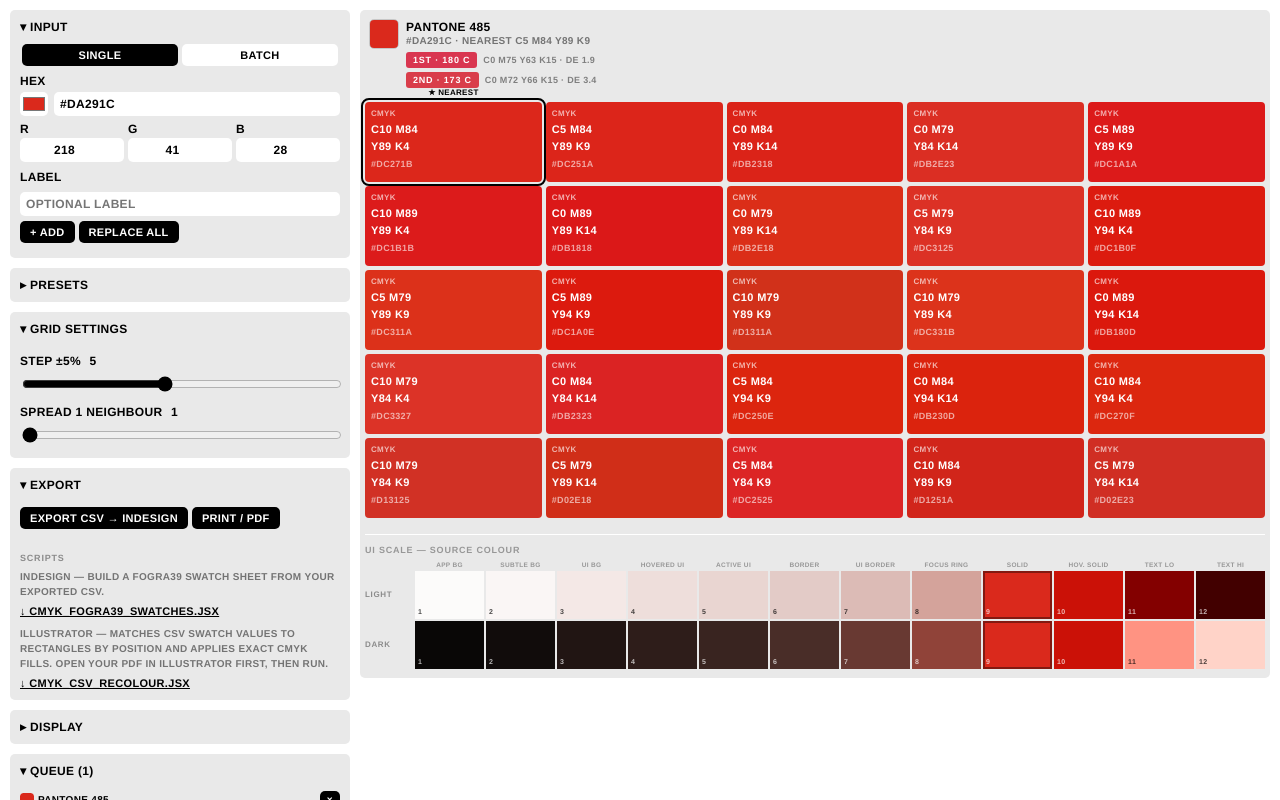
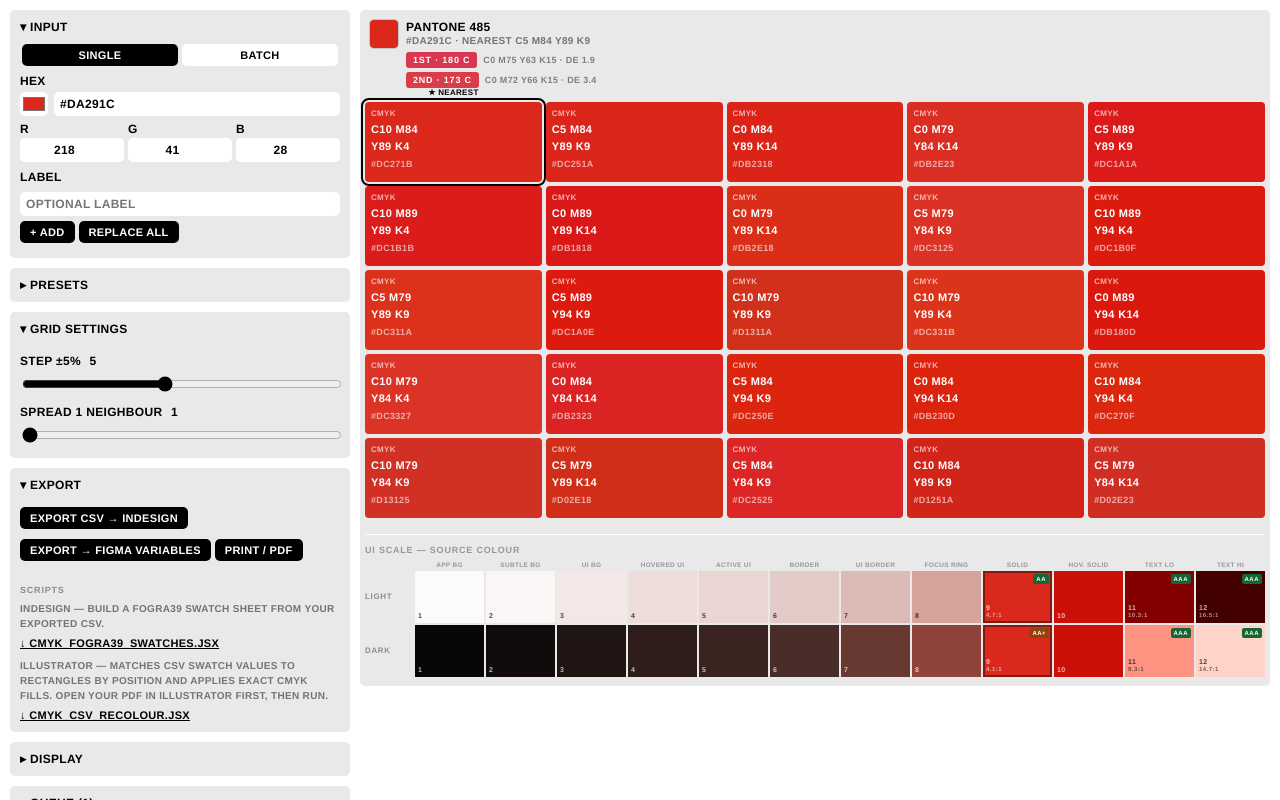
Before and after one commit to ndavidhill/cmyk-grid, a Next.js app: page / in a window 1280 px wide. Built offline with nearby package versions, Linux system fonts and the light colour scheme.

Commit message:
Additional Features

```diff
--- a/src/app/cmyk/CMYKTester.jsx
+++ b/src/app/cmyk/CMYKTester.jsx
@@ -1,13 +1,54 @@
 'use client';
-import { useState } from 'react';
+import { useState, useEffect } from 'react';
 import Controls from './components/Controls';
 import ColourResult from './components/ColourResult';
 
+const STORAGE_KEY = 'cmyk-grid-session';
+const DEFAULT_COLOURS = [{ r: 218, g: 41, b: 28, label: 'Pantone 485' }];
+
+function loadSession() {
+  try {
+    const raw = localStorage.getItem(STORAGE_KEY);
+    if (!raw) return null;
+    const parsed = JSON.parse(raw);
+    // Basic validation
+    if (!Array.isArray(parsed.colours) || parsed.colours.length === 0) return null;
+    return parsed;
+  } catch (e) {
+    return null;
+  }
+}
+
+function saveSession(colours, step, spread, inverted) {
+  try {
+    localStorage.setItem(STORAGE_KEY, JSON.stringify({ colours, step, spread, inverted }));
+  } catch (e) {}
+}
+
 export default function CMYKTester() {
-  const [colours, setColours] = useState([{ r: 218, g: 41, b: 28, label: 'Pantone 485' }]);
-  const [step, setStep] = useState(5);
-  const [spread, setSpread] = useState(1);
+  const [ready, setReady]       = useState(false);
+  const [colours, setColours]   = useState(DEFAULT_COLOURS);
+  const [step, setStep]         = useState(5);
+  const [spread, setSpread]     = useState(1);
   const [inverted, setInverted] = useState(false);
+
+  // Hydrate from localStorage on first mount (client only)
+  useEffect(() => {
+    const saved = loadSession();
+    if (saved) {
+      setColours(saved.colours);
+      if (saved.step)    setStep(saved.step);
+      if (saved.spread)  setSpread(saved.spread);
+      if (saved.inverted !== undefined) setInverted(saved.inverted);
+    }
+    setReady(true);
+  }, []);
+
+  // Persist any change
+  useEffect(() => {
+    if (!ready) return;
+    saveSession(colours, step, spread, inverted);
+  }, [colours, step, spread, inverted, ready]);
 
   const bg     = inverted ? '#000' : '#fff';
   const fg     = inverted ? '#fff' : '#000';
@@ -15,19 +56,12 @@ export default function CMYKTester() {
 
   return (
     <div style={{
-      display: 'flex',
-      height: '100vh',
-      overflow: 'hidden',
-      background: bg,
-      color: fg,
+      display: 'flex', height: '100vh', overflow: 'hidden',
+      background: bg, color: fg,
       fontFamily: 'Helvetica, Arial, sans-serif',
-      fontSize: 12,
-      fontWeight: 'bold',
-      textTransform: 'uppercase',
-      letterSpacing: '0.02rem',
-      '--color-bg': bg,
-      '--color-fg': fg,
-      '--color-accent': accent,
+      fontSize: 12, fontWeight: 'bold',
+      textTransform: 'uppercase', letterSpacing: '0.02rem',
+      '--color-bg': bg, '--color-fg': fg, '--color-accent': accent,
     }}>
       <style>{`
         *, *::before, *::after { box-sizing: border-box; }
@@ -37,143 +71,60 @@ export default function CMYKTester() {
         a { color: ${fg}; }
         a:hover { opacity: 0.25; text-decoration: none; }
         button:hover { opacity: 0.25; }
-
         @media (max-width: 800px) {
           body, html { overflow: auto; }
           .overlay-panel { position: relative !important; width: 100vw !important; height: auto !important; }
           .main-area { position: relative !important; width: calc(100vw - 20px) !important; height: auto !important; top: auto !important; right: auto !important; margin: 10px auto 0 !important; }
         }
-
         @media print {
-          /* ── Force colour backgrounds to print ── */
-          * {
-            -webkit-print-color-adjust: exact !important;
-            print-color-adjust: exact !important;
-            color-adjust: exact !important;
-          }
-
-          /* ── Reset page chrome ── */
-          @page {
-            size: A3 landscape;
-            margin: 12mm;
-          }
-
-          body, html {
-            overflow: visible !important;
-            background: white !important;
-            margin: 0 !important;
-            padding: 0 !important;
-          }
-
-          /* ── Hide the sidebar ── */
+          * { -webkit-print-color-adjust: exact !important; print-color-adjust: exact !important; color-adjust: exact !important; }
+          @page { size: A3 landscape; margin: 12mm; }
+          body, html { overflow: visible !important; background: white !important; margin: 0 !important; padding: 0 !important; }
           .no-print { display: none !important; }
-
-          /* ── Full-width print area ── */
-          .print-area {
-            position: static !important;
-            width: 100% !important;
-            height: auto !important;
-            overflow: visible !important;
-            top: auto !important;
-            right: auto !important;
-            left: auto !important;
-          }
-
-          /* ── Print header ── */
-          .print-header {
-            display: flex !important;
-            justify-content: space-between;
-            align-items: baseline;
-            border-bottom: 1px solid #000;
-            padding-bottom: 4mm;
-            margin-bottom: 6mm;
-          }
-
-          /* ── Keep each colour group together ── */
-          .colour-group {
-            break-inside: avoid;
-            page-break-inside: avoid;
-          }
-
-          /* ── Swatch grid cells never break mid-row ── */
-          .swatch-cell {
-            break-inside: avoid;
-            page-break-inside: avoid;
-          }
+          .print-area { position: static !important; width: 100% !important; height: auto !important; overflow: visible !important; top: auto !important; right: auto !important; left: auto !important; }
+          .print-header { display: flex !important; justify-content: space-between; align-items: baseline; border-bottom: 1px solid #000; padding-bottom: 4mm; margin-bottom: 6mm; }
+          .colour-group { break-inside: avoid; page-break-inside: avoid; }
+          .swatch-cell { break-inside: avoid; page-break-inside: avoid; }
         }
       `}</style>
 
-      {/* Overlay panel — hidden on print */}
-      <div
-        className="overlay-panel no-print"
-        style={{
-          position: 'fixed',
-          top: 0, left: 0,
-          width: 350,
-          height: '100vh',
-          padding: 10,
-          paddingRight: 0,
-          zIndex: 1000,
-          overflowY: 'auto',
-          scrollbarWidth: 'none',
-          msOverflowStyle: 'none',
-          background: bg,
-          color: fg,
-        }}
-      >
+      <div className="overlay-panel no-print" style={{
+        position: 'fixed', top: 0, left: 0,
+        width: 350, height: '100vh',
+        padding: 10, paddingRight: 0,
+        zIndex: 1000, overflowY: 'auto',
+        scrollbarWidth: 'none', msOverflowStyle: 'none',
+        background: bg, color: fg,
+      }}>
         <Controls
-          colours={colours}
-          setColours={setColours}
-          step={step}
-          setStep={setStep}
-          spread={spread}
-          setSpread={setSpread}
-          inverted={inverted}
-          setInverted={setInverted}
+          colours={colours} setColours={setColours}
+          step={step} setStep={setStep}
+          spread={spread} setSpread={setSpread}
+          inverted={inverted} setInverted={setInverted}
         />
       </div>
 
-      {/* Main canvas */}
-      <div
-        className="main-area print-area"
-        style={{
-          position: 'absolute',
-          top: 10, right: 10,
-          width: 'calc(100vw - 370px)',
-          height: 'calc(100vh - 20px)',
-          overflowY: 'auto',
-          scrollbarWidth: 'none',
-        }}
-      >
-        {/* Print-only header */}
+      <div className="main-area print-area" style={{
+        position: 'absolute', top: 10, right: 10,
+        width: 'calc(100vw - 370px)', height: 'calc(100vh - 20px)',
+        overflowY: 'auto', scrollbarWidth: 'none',
+      }}>
         <div className="print-header" style={{ display: 'none' }}>
-          <div style={{
-            fontFamily: 'Helvetica, Arial, sans-serif',
-            fontSize: 14, fontWeight: 'bold',
-            textTransform: 'uppercase', letterSpacing: '0.05rem',
-          }}>
+          <div style={{ fontFamily: 'Helvetica, Arial, sans-serif', fontSize: 14, fontWeight: 'bold', textTransform: 'uppercase', letterSpacing: '0.05rem' }}>
             CMYK Colour Reference — FOGRA39
           </div>
-          <div style={{
-            fontFamily: 'Helvetica, Arial, sans-serif',
-            fontSize: 9, opacity: 0.5,
-            textTransform: 'uppercase', letterSpacing: '0.02rem',
-          }}>
+          <div style={{ fontFamily: 'Helvetica, Arial, sans-serif', fontSize: 9, opacity: 0.5, textTransform: 'uppercase', letterSpacing: '0.02rem' }}>
             Step ±{step}% · {new Date().toLocaleDateString('en-GB', { day: 'numeric', month: 'long', year: 'numeric' })}
           </div>
         </div>
 
-        {colours.length === 0 && (
-          <div style={{
-            padding: 20, fontSize: 12, opacity: 0.3,
-            fontFamily: 'Helvetica, Arial, sans-serif',
-            fontWeight: 'bold', textTransform: 'uppercase', letterSpacing: '0.02rem',
-          }}>
+        {ready && colours.length === 0 && (
+          <div style={{ padding: 20, fontSize: 12, opacity: 0.3, fontFamily: 'Helvetica, Arial, sans-serif', fontWeight: 'bold', textTransform: 'uppercase', letterSpacing: '0.02rem' }}>
             Add colours to generate grids.
           </div>
         )}
-        {colours.map((entry, i) => (
-          <ColourResult key={i} entry={entry} step={step} spread={spread} />
+        {ready && colours.map((entry, i) => (
+          <ColourResult key={`${entry.r}-${entry.g}-${entry.b}-${i}`} entry={entry} step={step} spread={spread} />
         ))}
       </div>
     </div>
--- a/src/app/cmyk/components/Controls.jsx
+++ b/src/app/cmyk/components/Controls.jsx
@@ -1,6 +1,6 @@
 'use client';
 import { hexToRgb, rgbToHex, clamp } from '../colourMath';
-import { downloadCSV } from '../export';
+import { downloadCSV, downloadFigmaVariables } from '../export';
 import Dropdown from './Dropdown';
 import { Btn, RangeRow, inputStyle, labelStyle } from './Ui';
 import { useState } from 'react';
@@ -223,6 +223,9 @@ export default function Controls({
         <Btn onClick={handleExportCSV} red={exportFlash}>
           {exportFlash ? '✓ Exported' : 'Export CSV → InDesign'}
         </Btn>
+        <Btn onClick={() => downloadFigmaVariables(colours)}>
+          Export → Figma Variables
+        </Btn>
         <Btn onClick={() => window.print()}>Print / PDF</Btn>
         <div style={{ marginTop: 10, borderTop: '1px solid var(--color-accent)', paddingTop: 8 }}>
           <div style={{ fontSize: 9, fontWeight: 'bold', letterSpacing: '0.05rem', opacity: 0.4, marginBottom: 6, fontFamily: 'Helvetica, Arial, sans-serif', textTransform: 'uppercase' }}>
@@ -282,6 +285,17 @@ export default function Controls({
             </Btn>
           </div>
         ))}
+        {colours.length > 1 && (
+          <Btn
+            onClick={() => {
+              setColours([]);
+              try { localStorage.removeItem('cmyk-grid-session'); } catch(e) {}
+            }}
+            style={{ marginTop: 6, fontSize: 9, padding: '3px 7px', opacity: 0.6 }}
+          >
+            Clear All
+          </Btn>
+        )}
       </Dropdown>
 
       {/* Footer */}
--- a/src/app/cmyk/components/RadixPaletteStrip.jsx
+++ b/src/app/cmyk/components/RadixPaletteStrip.jsx
@@ -3,42 +3,82 @@ import { useMemo } from 'react';
 import { generateRadixPalette, STEP_LABELS } from '../radixPalette';
 import { rgbToHex, useDarkText } from '../colourMath';
 
-function PaletteStep({ step, index, mode }) {
+// WCAG relative luminance
+function luminance(r, g, b) {
+  const s = [r, g, b].map(v => {
+    v = v / 255;
+    return v <= 0.04045 ? v / 12.92 : Math.pow((v + 0.055) / 1.055, 2.4);
+  });
+  return 0.2126 * s[0] + 0.7152 * s[1] + 0.0722 * s[2];
+}
+
+function contrastRatio(r1, g1, b1, r2, g2, b2) {
+  const l1 = luminance(r1, g1, b1);
+  const l2 = luminance(r2, g2, b2);
+  const lighter = Math.max(l1, l2);
+  const darker  = Math.min(l1, l2);
+  return (lighter + 0.05) / (darker + 0.05);
+}
+
+function wcagBadge(ratio) {
+  if (ratio >= 7)   return { label: 'AAA', color: '#166534' };
+  if (ratio >= 4.5) return { label: 'AA',  color: '#166534' };
+  if (ratio >= 3)   return { label: 'AA+', color: '#92400e' }; // large text only
+  return               { label: 'Fail', color: '#991b1b' };
+}
+
+function PaletteStep({ step, index, mode, bgStep }) {
   const hex  = rgbToHex(step.r, step.g, step.b);
   const dark = useDarkText(step.r, step.g, step.b);
   const textCol = dark ? '#000' : '#fff';
-  const isSolid = index === 8; // step 9 (0-indexed: 8) = base colour
+  const isSolid = index === 8;
+  const isText  = index === 10 || index === 11;
+
+  // Contrast vs the mode background (step 1)
+  const contrast = bgStep
+    ? contrastRatio(step.r, step.g, step.b, bgStep.r, bgStep.g, bgStep.b)
+    : null;
+  const badge = (isText || isSolid) && contrast ? wcagBadge(contrast) : null;
 
   return (
     <div
-      title={`Step ${index + 1} · ${STEP_LABELS[index]}\n${hex.toUpperCase()}\nR${step.r} G${step.g} B${step.b}`}
+      title={`Step ${index + 1} · ${STEP_LABELS[index]}\n${hex.toUpperCase()}\nR${step.r} G${step.g} B${step.b}${contrast ? `\nContrast vs BG: ${contrast.toFixed(1)}:1` : ''}`}
       style={{
-        flex: 1,
-        background: hex,
-        WebkitPrintColorAdjust: 'exact',
-        printColorAdjust: 'exact',
-        display: 'flex',
-        flexDirection: 'column',
-        justifyContent: 'flex-end',
+        flex: 1, background: hex,
+        WebkitPrintColorAdjust: 'exact', printColorAdjust: 'exact',
+        display: 'flex', flexDirection: 'column', justifyContent: 'flex-end',
         padding: '4px 3px 3px',
         outline: isSolid ? '2px solid rgba(0,0,0,0.4)' : 'none',
         outlineOffset: -2,
-        position: 'relative',
-        cursor: 'default',
-        minHeight: 48,
+        position: 'relative', cursor: 'default',
+        minHeight: 52,
       }}
     >
+      {badge && (
+        <div style={{
+          position: 'absolute', top: 3, right: 3,
+          background: badge.color,
+          color: '#fff',
+          borderRadius: 2,
+          padding: '1px 3px',
+          fontFamily: 'Helvetica, Arial, sans-serif',
+          fontSize: 6, fontWeight: 'bold', letterSpacing: '0.03rem',
+          lineHeight: 1.4,
+        }}>
+          {badge.label}
+        </div>
+      )}
       <div style={{
-        fontFamily: 'Helvetica, Arial, sans-serif',
-        fontSize: 7,
-        fontWeight: 'bold',
-        letterSpacing: '0.03rem',
-        textTransform: 'uppercase',
-        color: textCol,
-        opacity: 0.7,
-        lineHeight: 1.3,
+        fontFamily: 'Helvetica, Arial, sans-serif', fontSize: 7,
+        fontWeight: 'bold', letterSpacing: '0.03rem', textTransform: 'uppercase',
+        color: textCol, opacity: 0.7, lineHeight: 1.3,
       }}>
         {index + 1}
+        {contrast && (isText || isSolid) && (
+          <span style={{ display: 'block', fontSize: 6, opacity: 0.8 }}>
+            {contrast.toFixed(1)}:1
+          </span>
+        )}
       </div>
     </div>
   );
@@ -98,7 +138,7 @@ export default function RadixPaletteStrip({ r, g, b }) {
           Light
         </div>
         {palette.light.map((step, i) => (
-          <PaletteStep key={i} step={step} index={i} mode="light" />
+          <PaletteStep key={i} step={step} index={i} mode="light" bgStep={palette.light[0]} />
         ))}
       </div>
 
@@ -118,7 +158,7 @@ export default function RadixPaletteStrip({ r, g, b }) {
           Dark
         </div>
         {palette.dark.map((step, i) => (
-          <PaletteStep key={i} step={step} index={i} mode="dark" />
+          <PaletteStep key={i} step={step} index={i} mode="dark" bgStep={palette.dark[0]} />
         ))}
       </div>
     </div>
--- a/src/app/cmyk/export.js
+++ b/src/app/cmyk/export.js
@@ -42,3 +42,75 @@ export function downloadCSV(colours, step, spread) {
   a.click();
   URL.revokeObjectURL(url);
 }
+
+// ─── Figma Variables Export ───────────────────────────────────────────────────
+// Exports the Radix 12-step scale as a Figma variable collection JSON.
+// Import via Figma → Assets → Libraries → Import Variables (requires Figma Pro).
+
+import { generateRadixPalette, STEP_LABELS } from './radixPalette';
+
+function rgbToHex255(r, g, b) {
+  return '#' + [r, g, b].map(v => v.toString(16).padStart(2, '0')).join('');
+}
+
+export function exportFigmaVariables(colours) {
+  const collection = {
+    name: 'CMYK Colour System',
+    modes: ['Light', 'Dark'],
+    variables: [],
+  };
+
+  colours.forEach(entry => {
+    const palette   = generateRadixPalette(entry.r, entry.g, entry.b);
+    const groupName = (entry.label || `RGB ${entry.r} ${entry.g} ${entry.b}`)
+      .replace(/[^a-zA-Z0-9 _-]/g, '').trim();
+
+    for (let i = 0; i < 12; i++) {
+      const lightHex = rgbToHex255(palette.light[i].r, palette.light[i].g, palette.light[i].b);
+      const darkHex  = rgbToHex255(palette.dark[i].r,  palette.dark[i].g,  palette.dark[i].b);
+
+      collection.variables.push({
+        name:        `${groupName}/Step ${i + 1} – ${STEP_LABELS[i]}`,
+        type:        'COLOR',
+        description: `Radix step ${i + 1} (${STEP_LABELS[i]}) for ${groupName}`,
+        valuesByMode: {
+          Light: lightHex,
+          Dark:  darkHex,
+        },
+      });
+    }
+
+    // Solid colour (step 9) as a top-level alias for easy reference
+    const solidHex = rgbToHex255(entry.r, entry.g, entry.b);
+    collection.variables.push({
+      name:        `${groupName}/Brand Solid`,
+      type:        'COLOR',
+      description: `Source colour for ${groupName} — use for primary solid UI elements`,
+      valuesByMode: {
+        Light: solidHex,
+        Dark:  solidHex,
+      },
+    });
+  });
+
+  return {
+    version: '1.0',
+    collections: [collection],
+    meta: {
+      generated:   new Date().toISOString(),
+      tool:        'CMYK Grid Tester',
+      description: 'Radix-style 12-step UI colour scales. Import via Figma Variables API or Tokens Studio.',
+    },
+  };
+}
+
+export function downloadFigmaVariables(colours) {
+  const json = exportFigmaVariables(colours);
+  const blob = new Blob([JSON.stringify(json, null, 2)], { type: 'application/json' });
+  const url  = URL.createObjectURL(blob);
+  const a    = document.createElement('a');
+  a.href     = url;
+  a.download = `figma-variables-${new Date().toISOString().slice(0, 10)}.json`;
+  a.click();
+  URL.revokeObjectURL(url);
+}
```
